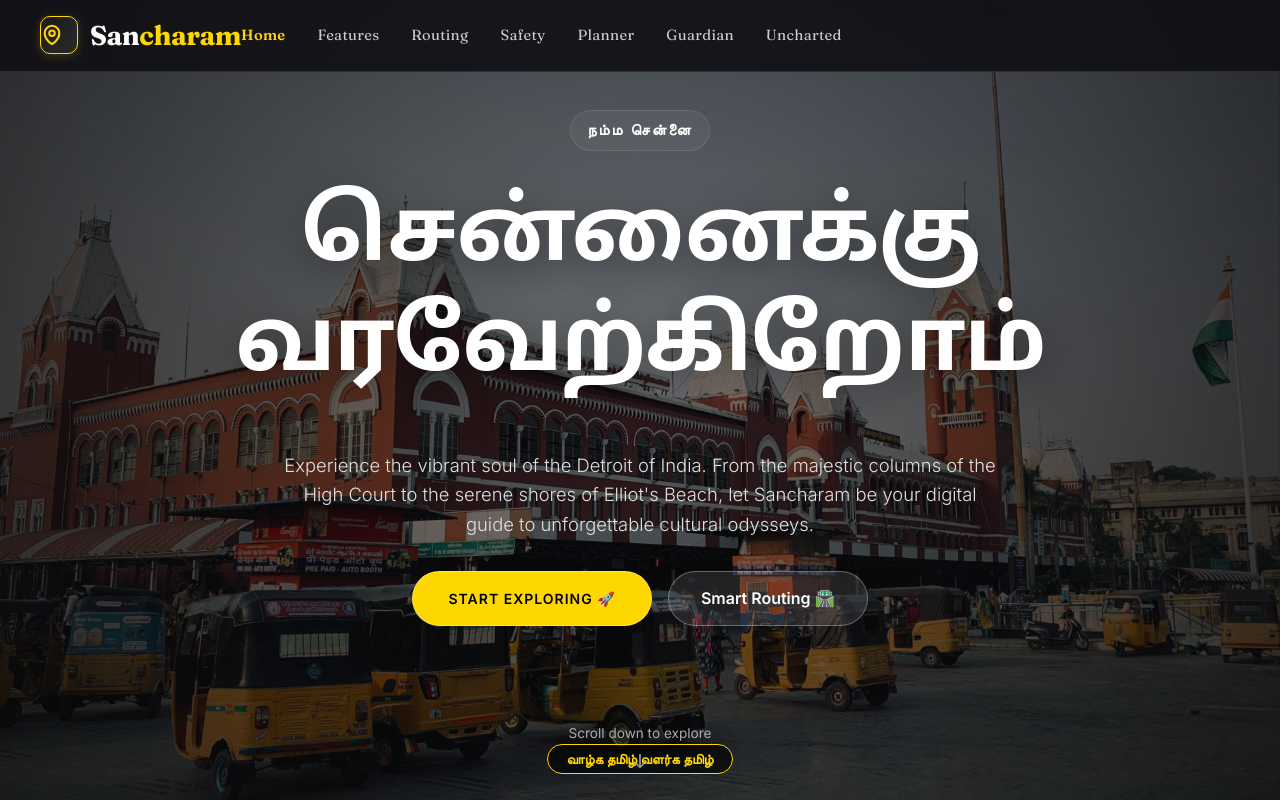
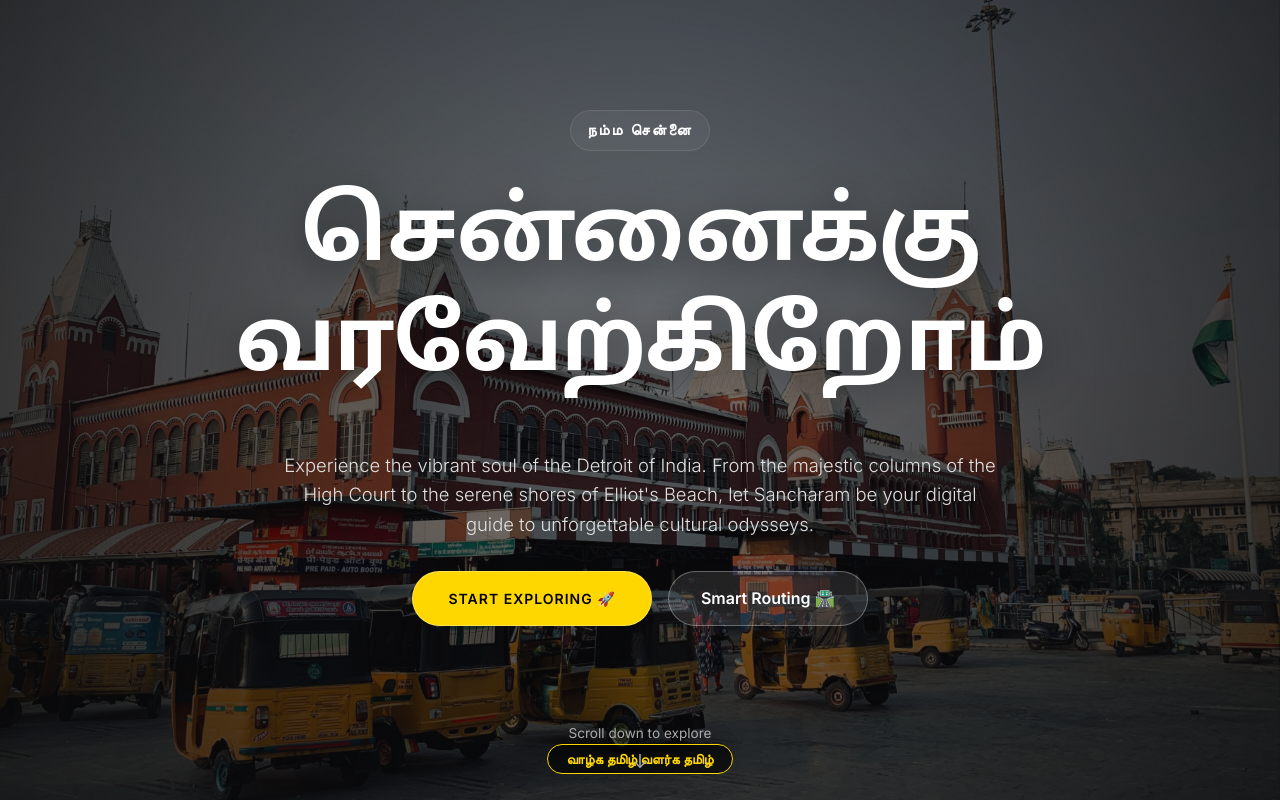
Before and after one commit to jeyaprasad/Sancharam_AI, a React (Vite) app: page / in a window 1280 px wide. Shown: the top 800 px of the page. Built offline with nearby package versions, Linux system fonts and the light colour scheme; no server answers; a web font is replaced by a local one.

Commit message:
Remove top black nav bar from Home landing page

```diff
--- a/src/index.css
+++ b/src/index.css
@@ -301,22 +301,6 @@ h4 {
 .wrap{max-width:1180px;margin:0 auto;padding:0 clamp(20px,5vw,48px)}
 
 /* NAV */
-.home-nav-header {
-  position: fixed !important;
-  top: 0 !important;
-  left: 0 !important;
-  right: 0 !important;
-  height: 72px !important;
-  z-index: 99999 !important;
-  background: rgba(15, 15, 20, 0.88) !important;
-  backdrop-filter: blur(16px) !important;
-  border-bottom: 1px solid rgba(255, 255, 255, 0.1) !important;
-  display: flex !important;
-  align-items: center !important;
-  justify: space-between !important;
-  padding: 0 clamp(20px, 4vw, 40px) !important;
-}
-
 header{position:fixed;inset:0 0 auto 0;height:90px;z-index:100;
   background:rgba(251,250,247,.9);backdrop-filter:blur(18px) saturate(160%);border-bottom:1px solid var(--line)}
 .nav-in{max-width:1440px;margin:0 auto;height:100%;padding:0 clamp(20px,5vw,48px);
--- a/src/pages/Home.jsx
+++ b/src/pages/Home.jsx
@@ -22,43 +22,6 @@ const Home = () => {
 
   return (
     <div className="home-center-container" style={{ minHeight: '100vh', overflowY: 'auto', background: '#0f0f14', color: '#fff' }}>
-      {/* ── TOP NAV HEADER ── */}
-      <header className="home-nav-header">
-        <Link to="/" style={{ display: 'flex', alignItems: 'center', gap: '0.75rem', textDecoration: 'none' }}>
-          <div
-            style={{
-              width: '38px',
-              height: '38px',
-              borderRadius: '10px',
-              background: 'linear-gradient(135deg, #1A1A1A 0%, #2A2A2A 100%)',
-              border: '1px solid #FFD700',
-              display: 'flex',
-              alignItems: 'center',
-              justify: 'center',
-              boxShadow: '0 2px 10px rgba(255, 215, 0, 0.2)'
-            }}
-          >
-            <svg width="22" height="22" viewBox="0 0 24 24" fill="none" stroke="#FFD700" strokeWidth="2.2" strokeLinecap="round" strokeLinejoin="round">
-              <path d="M12 22s-8-4.5-8-11.8A8 8 0 0 1 12 2a8 8 0 0 1 8 8.2c0 7.3-8 11.8-8 11.8z" />
-              <circle cx="12" cy="10" r="3" />
-            </svg>
-          </div>
-          <span style={{ fontFamily: "'Fraunces', Georgia, serif", fontSize: '1.7rem', fontWeight: '700', color: '#fff', letterSpacing: '-0.5px' }}>
-            San<span style={{ color: '#FFD700' }}>charam</span>
-          </span>
-        </Link>
-
-        <nav style={{ display: 'flex', gap: '2rem', alignItems: 'center' }}>
-          <Link to="/" style={{ color: '#FFD700', textDecoration: 'none', fontWeight: '600', fontSize: '0.92rem' }}>Home</Link>
-          <Link to="/features" style={{ color: '#ccc', textDecoration: 'none', fontWeight: '500', fontSize: '0.92rem' }}>Features</Link>
-          <Link to="/features/routing" style={{ color: '#ccc', textDecoration: 'none', fontWeight: '500', fontSize: '0.92rem' }}>Routing</Link>
-          <Link to="/features/safety" style={{ color: '#ccc', textDecoration: 'none', fontWeight: '500', fontSize: '0.92rem' }}>Safety</Link>
-          <Link to="/features/itinerary" style={{ color: '#ccc', textDecoration: 'none', fontWeight: '500', fontSize: '0.92rem' }}>Planner</Link>
-          <Link to="/features/blockchain" style={{ color: '#ccc', textDecoration: 'none', fontWeight: '500', fontSize: '0.92rem' }}>Guardian</Link>
-          <Link to="/features/uncharted" style={{ color: '#ccc', textDecoration: 'none', fontWeight: '500', fontSize: '0.92rem' }}>Uncharted</Link>
-        </nav>
-      </header>
-
       {/* ── 1. HERO SLIDESHOW SECTION ── */}
       <div className="home-center-hero" style={{ height: '100vh', position: 'relative', overflow: 'hidden' }}>
         {/* Background Slideshow */}
```
